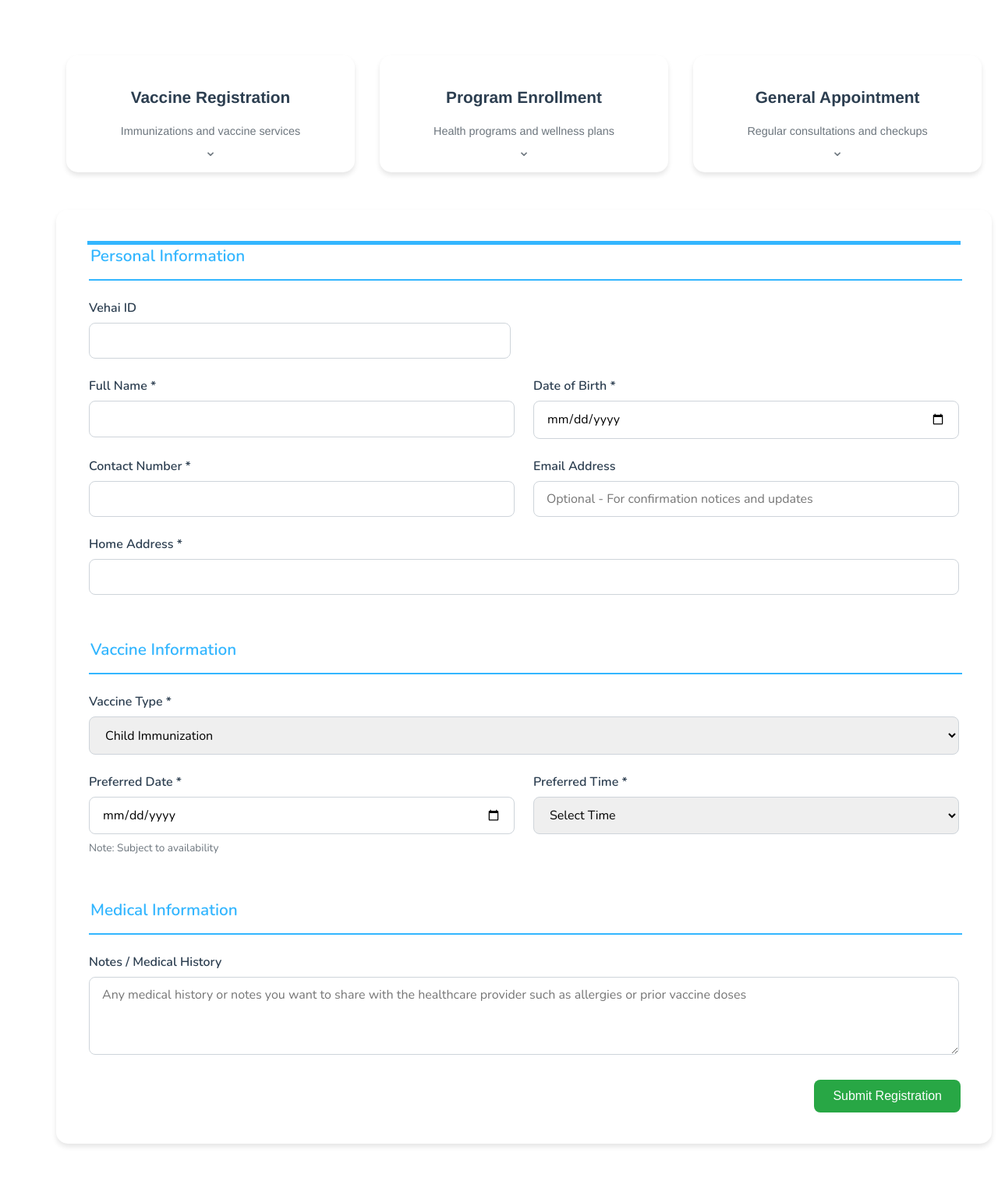
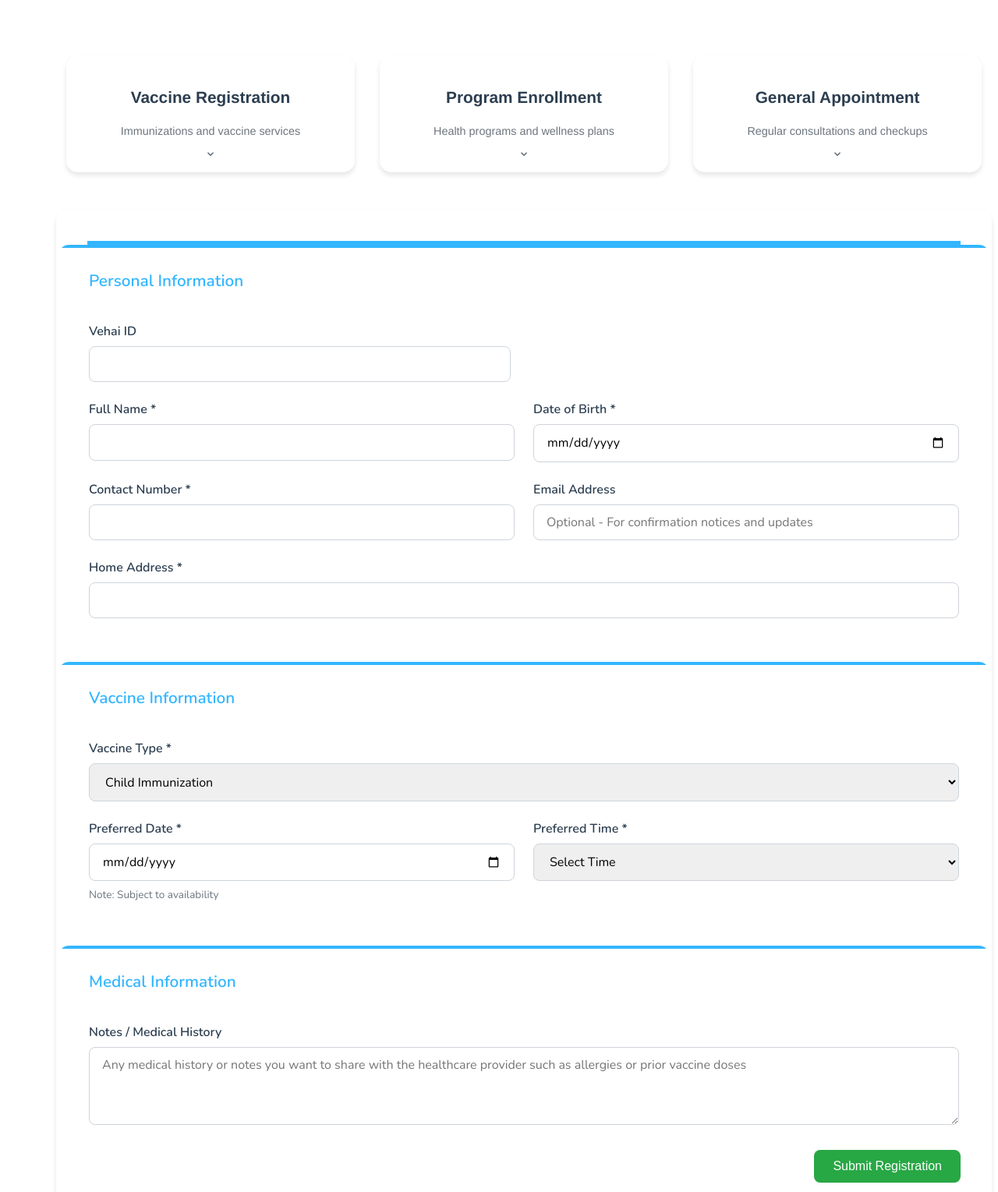
Before and after one commit to erichiii/Health-Services-Appointment-System, a PHP site: page /pages/reservation.php?subcategory=child-immunization&confirmed=1 in a window 1280 px wide. Shown: the part 541-2070 px from the top of the page at 78% size. Run offline with PHP 8.4, Linux system fonts and the light colour scheme; data comes from the database, SQL or seed files in the repository; data that the repository does not hold is empty.

Commit message:
final v2

```diff
--- a/pages/reservation.php
+++ b/pages/reservation.php
@@ -616,12 +616,14 @@ REVERT: Restoring layout to previous structure before main-aligned-container ref
         font-size: 1.3rem;
         font-weight: 600;
         color: #33b6ff;
-        margin-bottom: 1.5rem;
-        padding-bottom: 1rem;
-        width: 100%;
+        margin: -2.5rem -2.5rem 1.5rem -2.5rem; /* Extend to container edges */
+        padding: 2rem 2.5rem 1rem 2.5rem; /* Add padding back */
+        width: calc(100% + 5rem); /* Compensate for negative margins */
         position: relative;
         display: block;
-        border-bottom: 2px solid #33b6ff;
+        background: linear-gradient(to bottom, #33b6ff 0%, #33b6ff 4px, transparent 4px);
+        border-radius: 15px 15px 0 0; /* Rounded top corners */
+        box-sizing: border-box;
     }
 
     .form-section legend::after {
```
